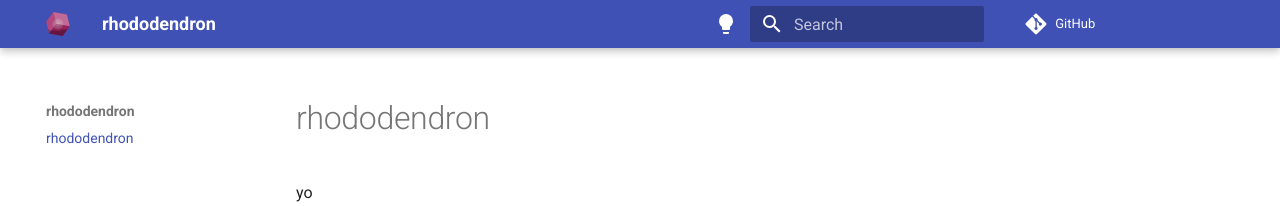
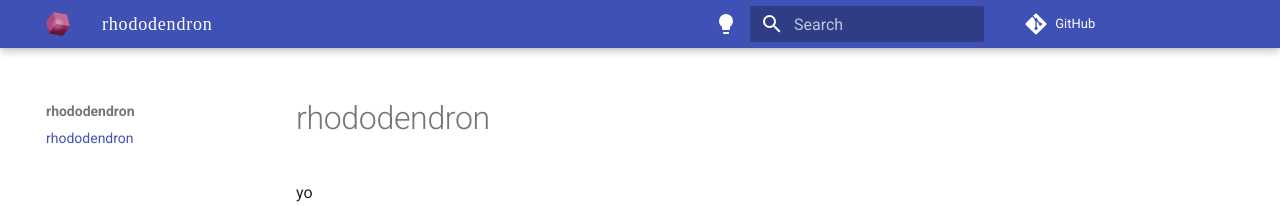
Before and after one commit to chabErch/rhododendron, an MkDocs documentation site: the page built from docs/index.md, in a window 1280 px wide. Shown: the top 206 px of the page. Built offline with MkDocs 1.6.1 and Material for MkDocs 9.7.7, drawn with Linux system fonts in a browser that asks for light colours; comment, search, counter and statistics services are not loaded.

Commit message:
Update extra.css

```diff
--- a/docs/css/extra.css
+++ b/docs/css/extra.css
@@ -5,7 +5,7 @@
     --md-accent-fg-color: #66ebff;
 } */
 
-span.md-header__topic.md-ellipsis {
+.md-header__topic > span.md-ellipsis {
     font-family: "Nova Slim";
     font-weight: 400;
     letter-spacing: 0.04rem;
```
